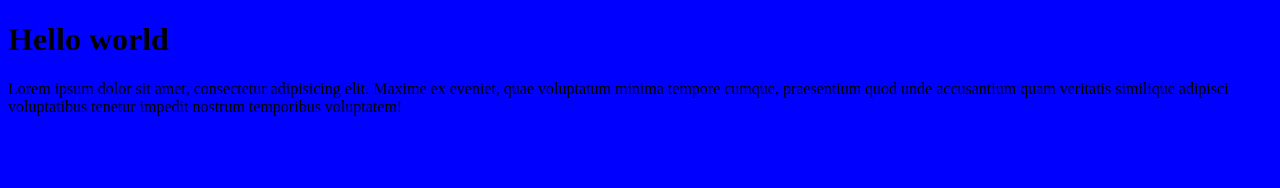
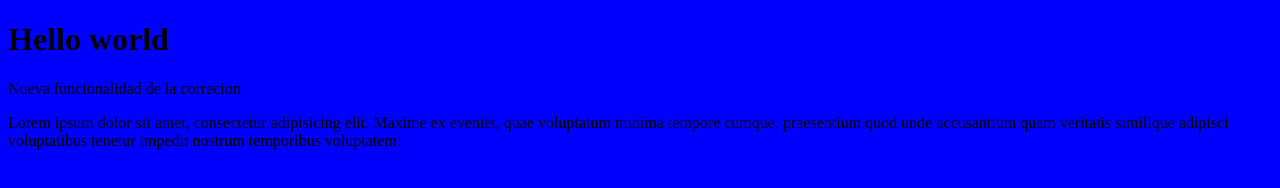
Before and after one commit to omer-espinoza/prueba-git, a plain HTML site: page index.html in a window 1280 px wide. Drawn offline with Linux system fonts and the light colour scheme.

Commit message:
correcion del proyecto

```diff
--- a/index.html
+++ b/index.html
@@ -11,6 +11,7 @@
 <body>
     <h1>Hello world</h1>
 
+    <span>Nueva funcionalidad de la correcion</span>
     <p>Lorem ipsum dolor sit amet, consectetur adipisicing elit. Maxime ex eveniet, quae voluptatum minima tempore
         cumque, praesentium quod unde accusantium quam veritatis similique adipisci voluptatibus tenetur impedit nostrum
         temporibus voluptatem!</p>
```
